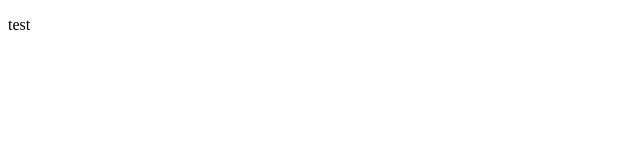
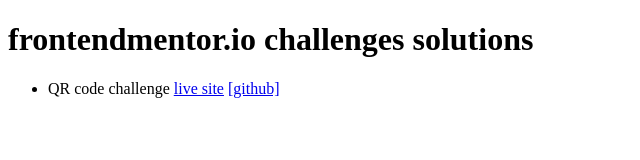
Before and after one commit to basan17/frontend-challenges, a plain HTML site: page index.html in a window 1280 px wide. Shown: the whole page, without its empty margins (0-640 px from the left). Drawn offline with Linux system fonts and the light colour scheme.

Commit message:
Initial design of index.html page

```diff
--- a/index.html
+++ b/index.html
@@ -6,6 +6,9 @@
     <title>Document</title>
 </head>
 <body>
-    <p>test</p>
+    <h1>frontendmentor.io challenges solutions</h1>
+    <ul>
+        <li>QR code challenge <a href="https://basan17.github.io/frontend-challenges/qr-code-component-main/">live site</a> <a href="https://github.com/basan17/frontend-challenges/tree/main/qr-code-component-main">[github]</a></li>
+    </ul>
 </body>
 </html>
```
